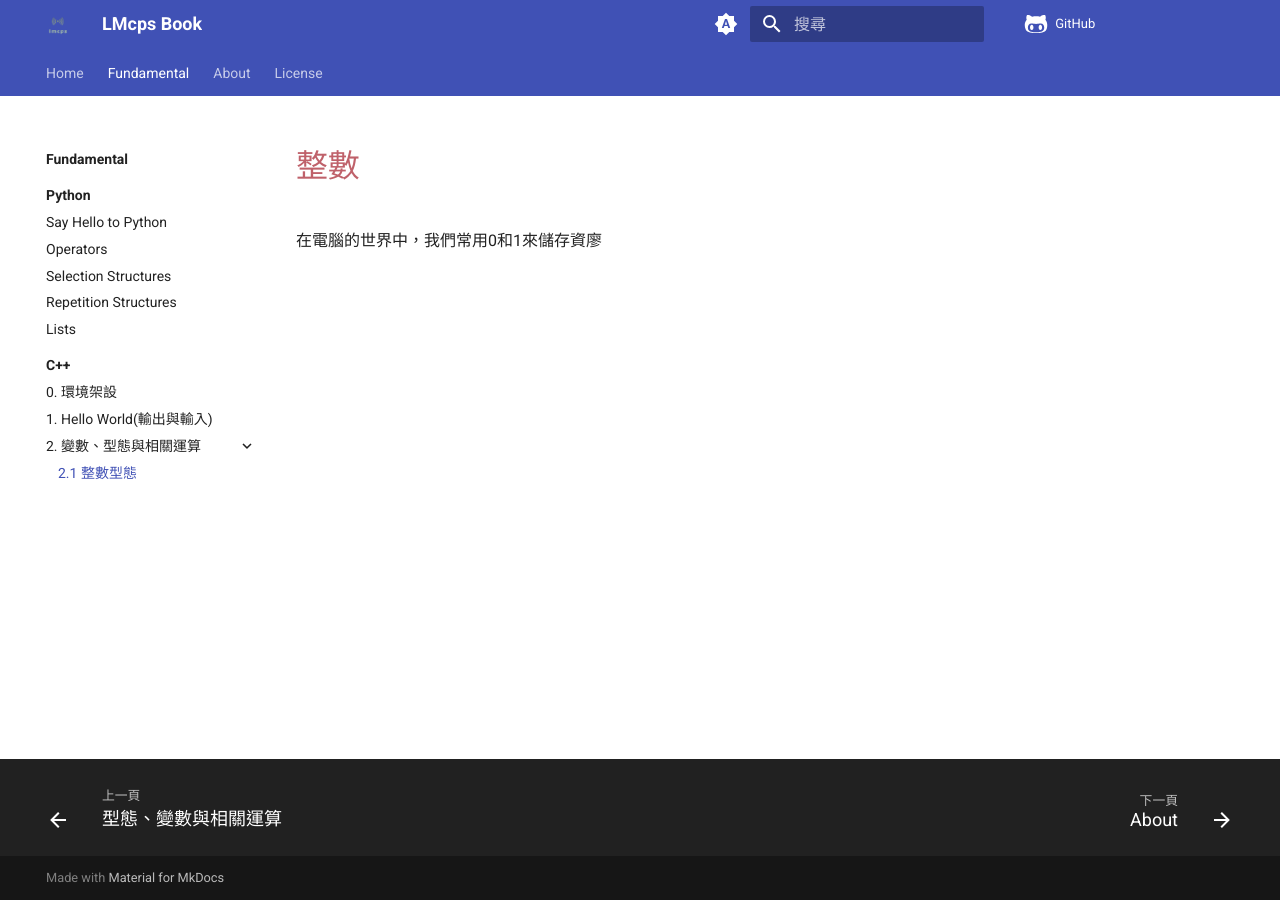
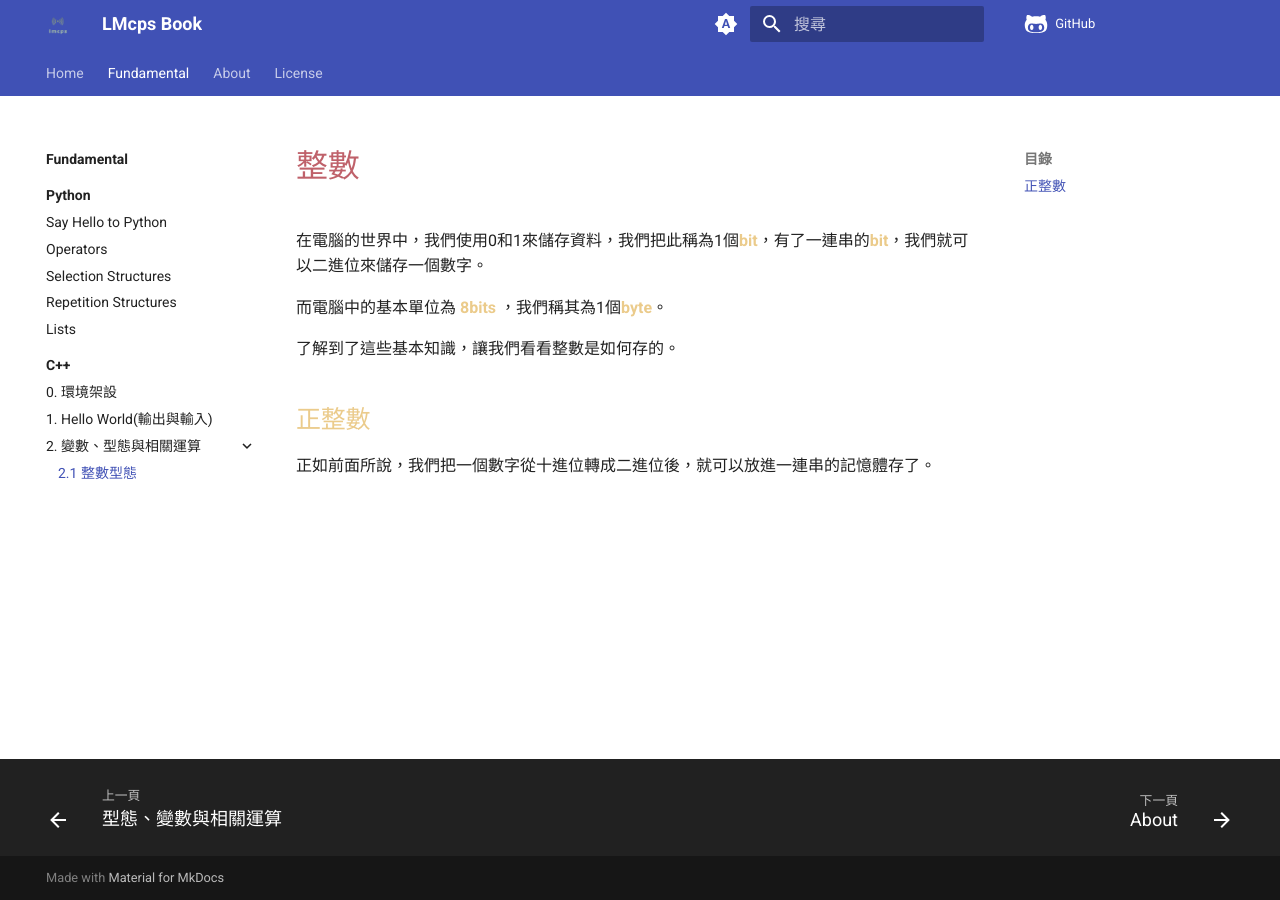
Before and after one commit to cheung4843/ZestAlgo, an MkDocs documentation site: the page built from docs/fundamental/cpp/2/interger.md, in a window 1280 px wide. Built offline with MkDocs 1.6.1 and Material for MkDocs 9.7.7, drawn with Linux system fonts in a browser that asks for light colours; comment, search, counter and statistics services are not loaded.

Commit message:
modified:   docs/fundamental/cpp/2/interger.md 基本說明。

```diff
--- a/docs/fundamental/cpp/2/interger.md
+++ b/docs/fundamental/cpp/2/interger.md
@@ -1,3 +1,10 @@
 # 整數
 
-在電腦的世界中，我們常用0和1來儲存資廖
+在電腦的世界中，我們使用0和1來儲存資料，我們把此稱為1個**bit**，有了一連串的**bit**，我們就可以二進位來儲存一個數字。
+
+而電腦中的基本單位為 **8bits** ，我們稱其為1個**byte**。
+
+了解到了這些基本知識，讓我們看看整數是如何存的。
+
+## 正整數
+正如前面所說，我們把一個數字從十進位轉成二進位後，就可以放進一連串的記憶體存了。
```
